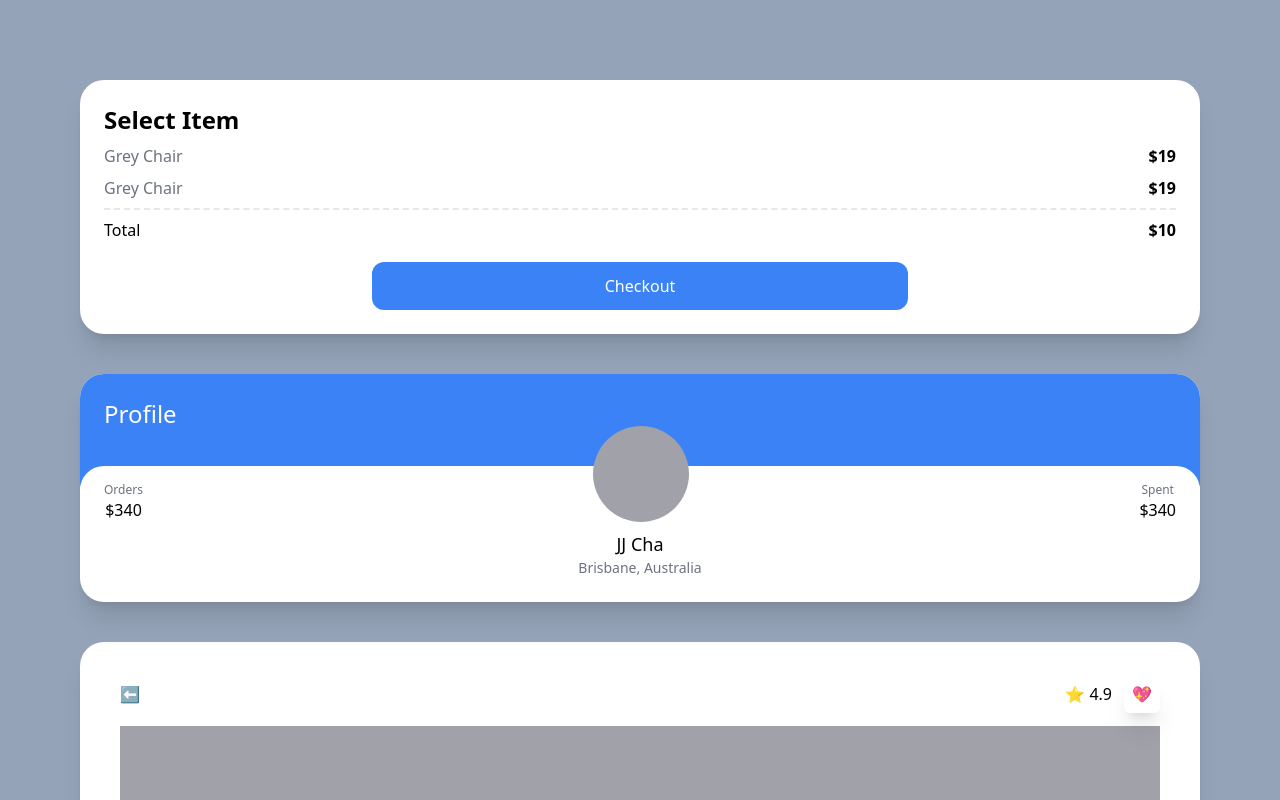
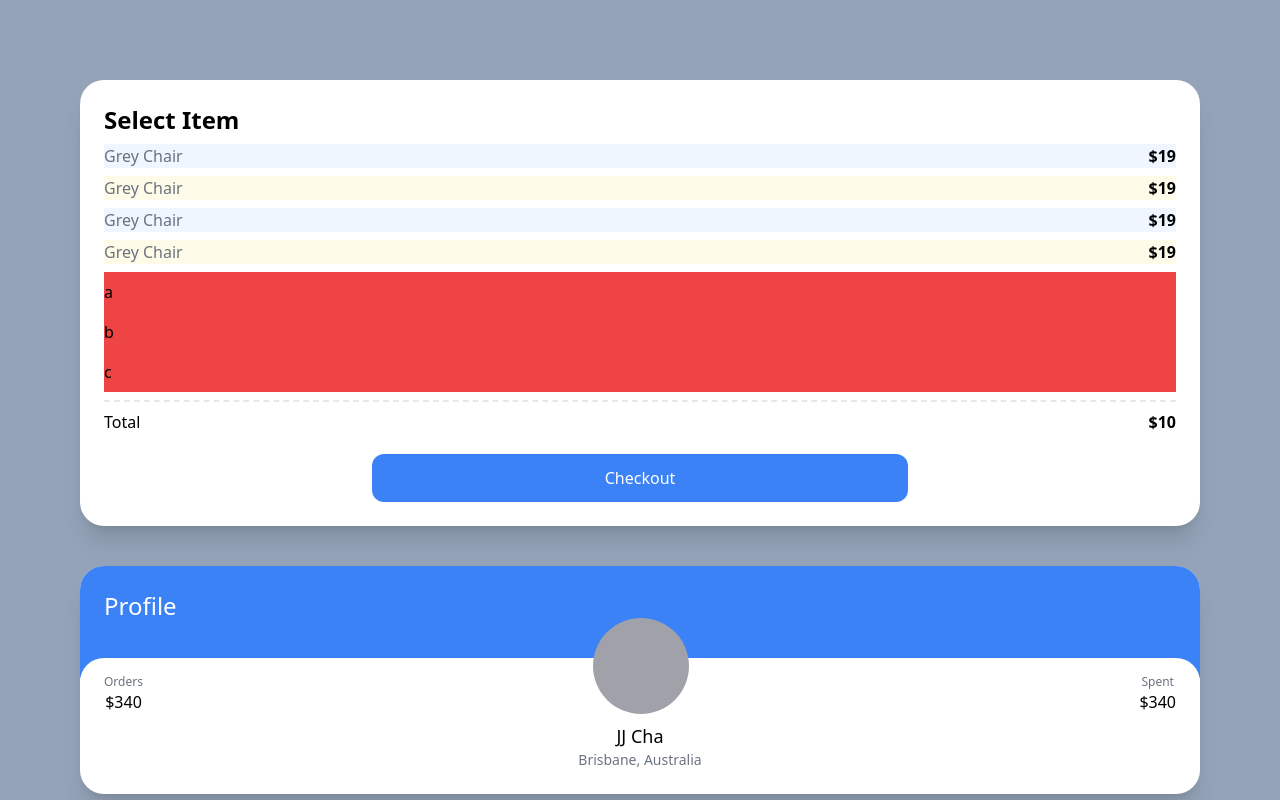
Before and after one commit to jjdevcha/nextjs-carrot-market, a Next.js app: page / in a window 1280 px wide. Shown: the top 800 px of the page. Built offline with nearby package versions, Linux system fonts and the light colour scheme.

Commit message:
tailwind list modifier

```diff
--- a/src/pages/index.tsx
+++ b/src/pages/index.tsx
@@ -5,14 +5,25 @@
     <div className="bg-slate-400 py-20 px-20 grid gap-10 min-h-screen">
       <div className="bg-white p-6 rounded-3xl shadow-xl">
         <span className="font-semibold text-2xl">Select Item</span>
-        <div className="flex justify-between my-2">
-          <span className="text-gray-500">Grey Chair</span>
-          <span className="font-semibold">$19</span>
-        </div>
-        <div className="flex justify-between">
-          <span className="text-gray-500">Grey Chair</span>
-          <span className="font-semibold">$19</span>
-        </div>
+        <ul>
+          {[1, 2, 3, 4].map((i) => (
+            <div
+              key={i}
+              className="flex justify-between my-2 odd:bg-blue-50 even:bg-yellow-50 first:bg-teal-50 last:bg-amber-50"
+            >
+              <span className="text-gray-500">Grey Chair</span>
+              <span className="font-semibold">$19</span>
+            </div>
+          ))}
+        </ul>
+        <ul>
+          {["a", "b", "c", ""].map((c, i) => (
+            <li className="bg-red-500 py-2 empty:hidden" key={i}>
+              {c}
+            </li>
+          ))}
+        </ul>
+
         <div className="flex justify-between mt-2 pt-2 border-t-2 border-dashed">
           <span>Total</span>
           <span className="font-semibold">$10</span>
```
